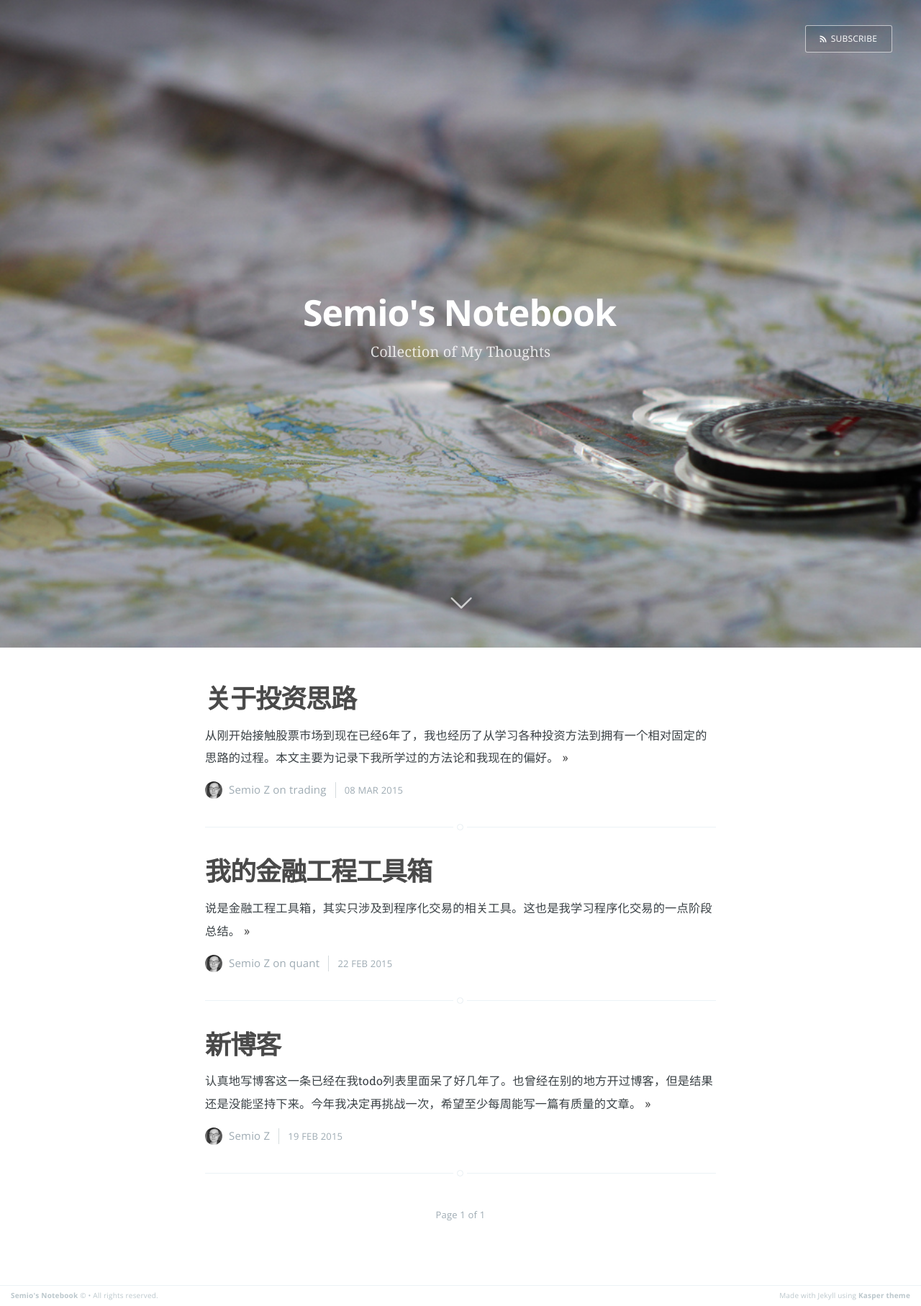
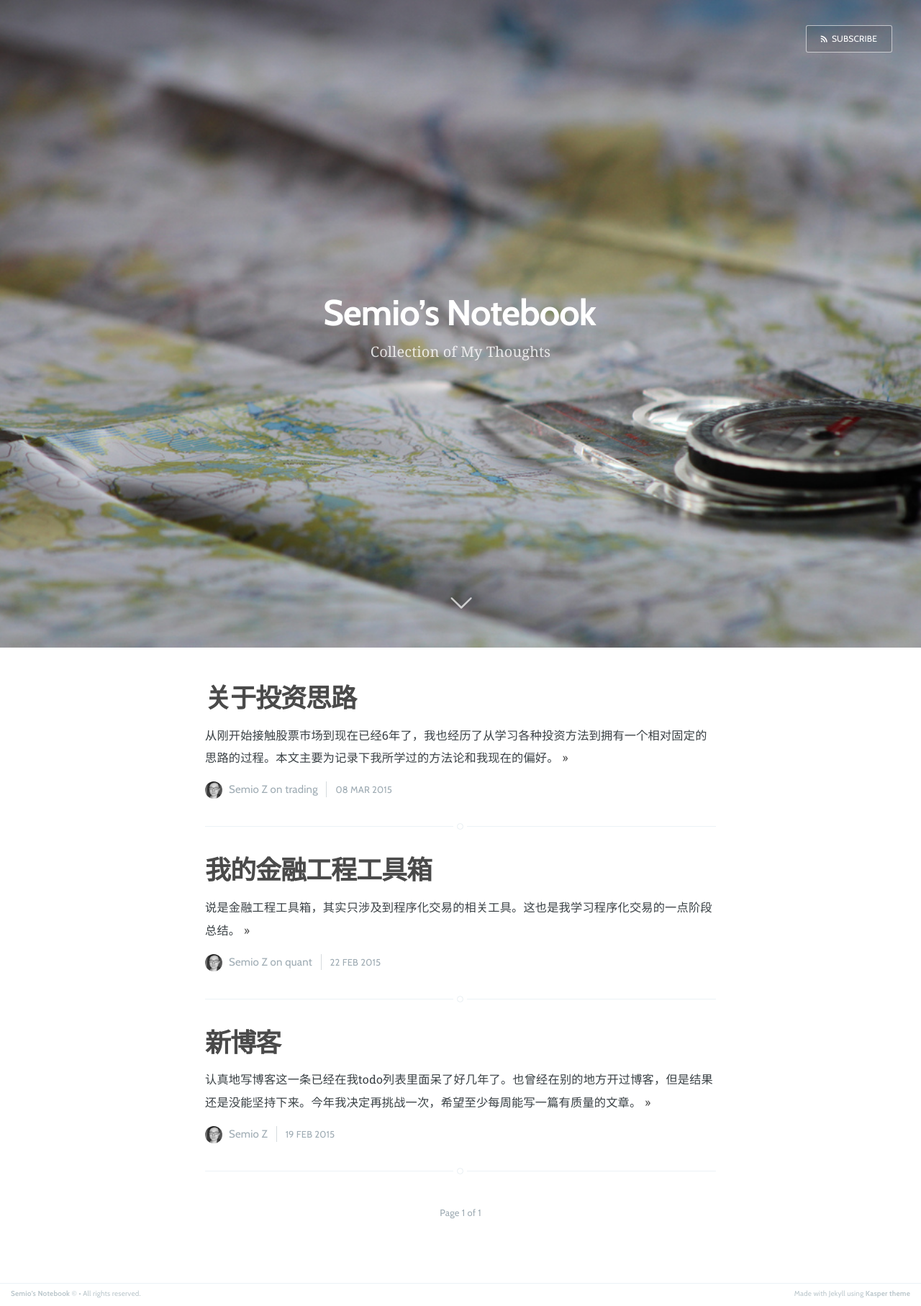
Before and after one commit to semio/semio.github.io, a Jekyll site: the page built from index.html, in a window 1280 px wide. Shown: the whole page at 72% size. Built offline with Jekyll 4.4.1, drawn with Linux system fonts in a browser that asks for light colours; Markdown is read by kramdown in place of the engine named in the settings; the list of posts is cut into pages by our own code.

Commit message:
try new font setting

```diff
--- a/_config.yml
+++ b/_config.yml
@@ -1,4 +1,4 @@
-name: Semio's Notebook
+name: Semio’s Notebook
 description: Collection of My Thoughts
 meta_description: "Blogging about Technologies, Stock Market/Trading."
 
--- a/_layouts/default.html
+++ b/_layouts/default.html
@@ -12,7 +12,7 @@
     <meta name="viewport" content="width=device-width, initial-scale=1.0" />
 
     <link rel="stylesheet" type="text/css" href="/assets/css/screen.css" />
-    <link href='https://fonts.googleapis.com/css?family=Roboto+Slab:400,700|Open+Sans:400,700&subset=latin,greek' rel='stylesheet' type='text/css'>
+    <link href='http://fonts.googleapis.com/css?family=Cabin:400,700|Roboto+Slab:400,700' rel='stylesheet' type='text/css'>
     <!-- Customisation  -->
     <link rel="stylesheet" type="text/css" href="/assets/css/main.css" />
 
--- a/assets/css/screen.css
+++ b/assets/css/screen.css
@@ -117,7 +117,7 @@ table { border-collapse: collapse; border-spacing: 0; }
 
 /* Apply these base styles to all icons */
 [class^="icon-"]:before, [class*=" icon-"]:before {
-    font-family: "casper-icons", "Open Sans", sans-serif;
+    font-family: "casper-icons", "Cabin", sans-serif;
     speak: none;
     font-style: normal;
     font-weight: normal;
@@ -176,7 +176,7 @@ html {
 body {
     height: 100%;
     max-height: 100%;
-    font-family: "Roboto Slab", "Source Han Sans SC", "思源黑体", STXihei, "华文细黑", "Microsoft YaHei", "微软雅黑", serif;
+    font-family: "Roboto Slab", "Source Han Sans SC", "思源黑体", "Microsoft YaHei", "微软雅黑", STXihei, "华文细黑", serif;
     letter-spacing: 0.02rem;
     font-size: 1.8rem;
     line-height: 1.75em;
@@ -202,7 +202,7 @@ h4, h5, h6 {
     color: #2E2E2E;
     line-height: 1.15em;
     margin: 0 0 0.4em 0;
-    font-family: "Open Sans", "Source Han Sans SC", "思源黑体", STXihei, "华文细黑", "Microsoft YaHei", "微软雅黑", sans-serif;
+    font-family: "Cabin", "Source Han Sans SC", "思源黑体", "Microsoft YaHei", "微软雅黑", STXihei, "华文细黑", sans-serif;
 }
 
 h1 {
@@ -491,7 +491,7 @@ margin on the iframe, cause it breaks stuff. */
 
 .main-nav a {
     text-decoration: none;
-    font-family: 'Open Sans', sans-serif;
+    font-family: 'Cabin', sans-serif;
 }
 
 /* Create a bouncing scroll-down arrow on homepage with cover image */
@@ -663,7 +663,7 @@ margin on the iframe, cause it breaks stuff. */
     font-size: 5rem;
     letter-spacing: -1px;
     font-weight: 700;
-    font-family: "Open Sans", sans-serif;
+    font-family: "Cabin", sans-serif;
     color: #fff;
 }
 
@@ -764,7 +764,7 @@ body:not(.post-template) .post-title {
 .post-meta {
     display: block;
     margin: 1.75rem 0 0 0;
-    font-family: "Open Sans", sans-serif;
+    font-family: "Cabin", sans-serif;
     font-size: 1.5rem;
     line-height: 2.2rem;
     color: #9EABB3;
@@ -1212,7 +1212,7 @@ body:not(.post-template) .post-title {
 }
 
 .author p {
-    font-family: "Open Sans", STXihei, "华文细黑", "Microsoft YaHei", "微软雅黑", sans-serif;
+    font-family: "Cabin", "Microsoft YaHei", "微软雅黑", STXihei, "华文细黑", sans-serif;
 }
 
 .author-meta {
@@ -1265,7 +1265,7 @@ body:not(.post-template) .post-title {
     width: 80%;
     max-width: 710px;
     margin: 4rem auto;
-    font-family: "Open Sans", sans-serif;
+    font-family: "Cabin", sans-serif;
     font-size: 1.3rem;
     color: #9EABB3;
     text-align: center;
@@ -1352,7 +1352,7 @@ body:not(.post-template) .post-title {
     margin: 8rem 0 0 0;
     padding: 0.5rem 15px;
     border-top: #EBF2F6 1px solid;
-    font-family: "Open Sans", sans-serif;
+    font-family: "Cabin", sans-serif;
     font-size: 1rem;
     line-height: 1.75em;
     color: #BBC7CC;
```
